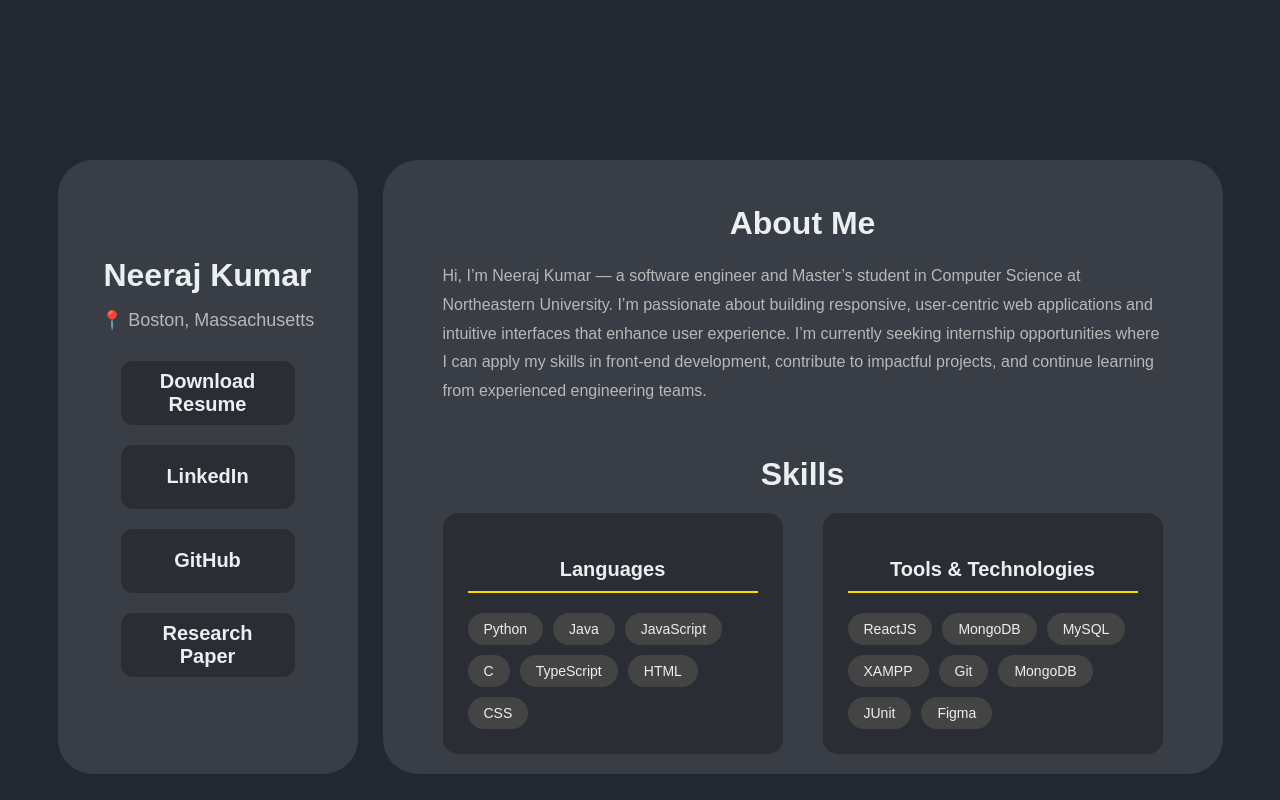
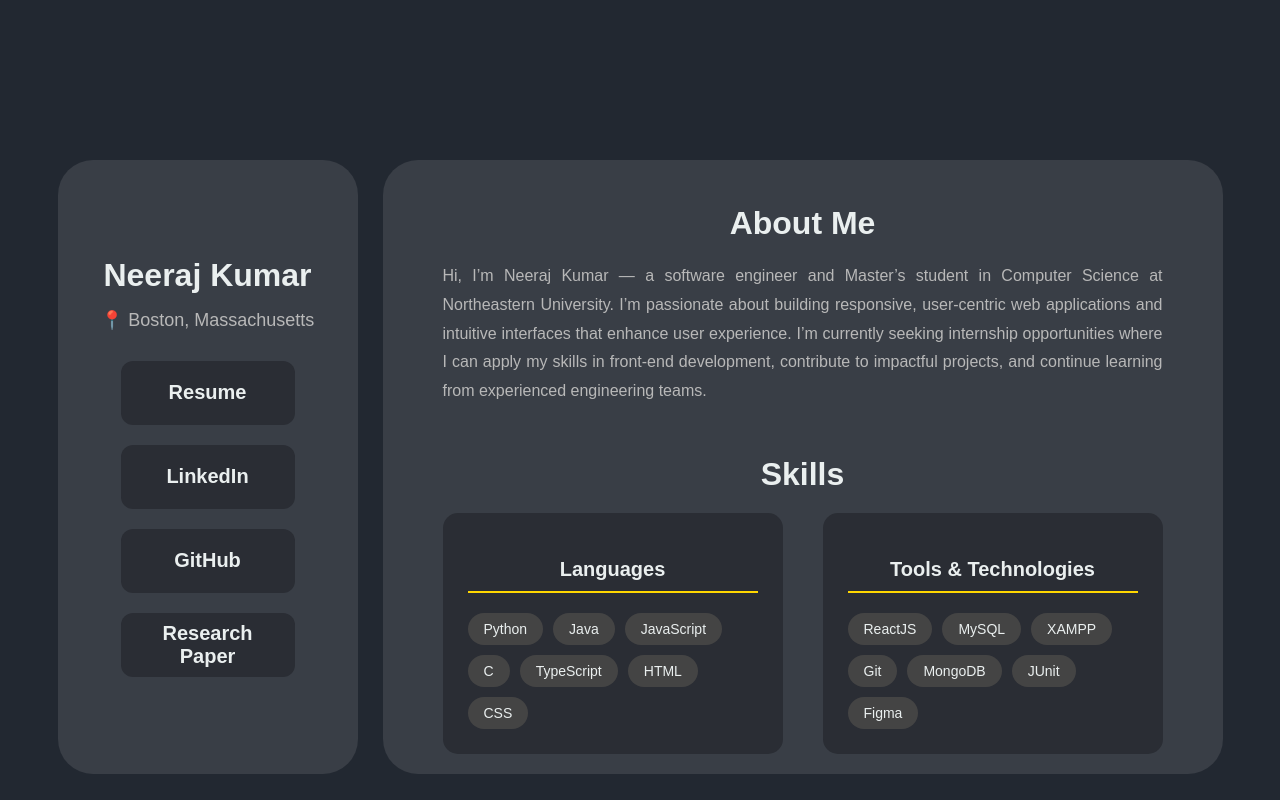
Before and after one commit to neera-jk/neera-jk.github.io, a plain HTML site: page index.html in a window 1280 px wide. Shown: the top 800 px of the page. Drawn offline with Linux system fonts and the light colour scheme.

Commit message:
duplicate removal + justification + resume

```diff
--- a/index.html
+++ b/index.html
@@ -26,7 +26,7 @@
 
 			<div class = "socialLinks">
         <a href="resources/Neeraj_Kumar_Resume.pdf" class="socialItem" target="_blank" download>
-          Download Resume
+          Resume
         </a>
 
 				<a href="https://linkedin.com/in/-neerajkumar-" class="socialItem" target="_blank" title="LinkedIn">
@@ -76,7 +76,6 @@
             <h3 class="skillCategoryTitle">Tools & Technologies</h3>
             <div class="skillsList">
               <span class="skillItem">ReactJS</span>
-              <span class="skillItem">MongoDB</span>
               <span class="skillItem">MySQL</span>
               <span class="skillItem">XAMPP</span>
               <span class="skillItem">Git</span>
--- a/style.css
+++ b/style.css
@@ -129,7 +129,8 @@
           line-height: 1.8;
           padding-left: 40px;
           padding-right: 40px;
-          text-align: left;
+          text-align: justify;
+          text-justify: auto;
         }
 
         .skillsTitle {
```
